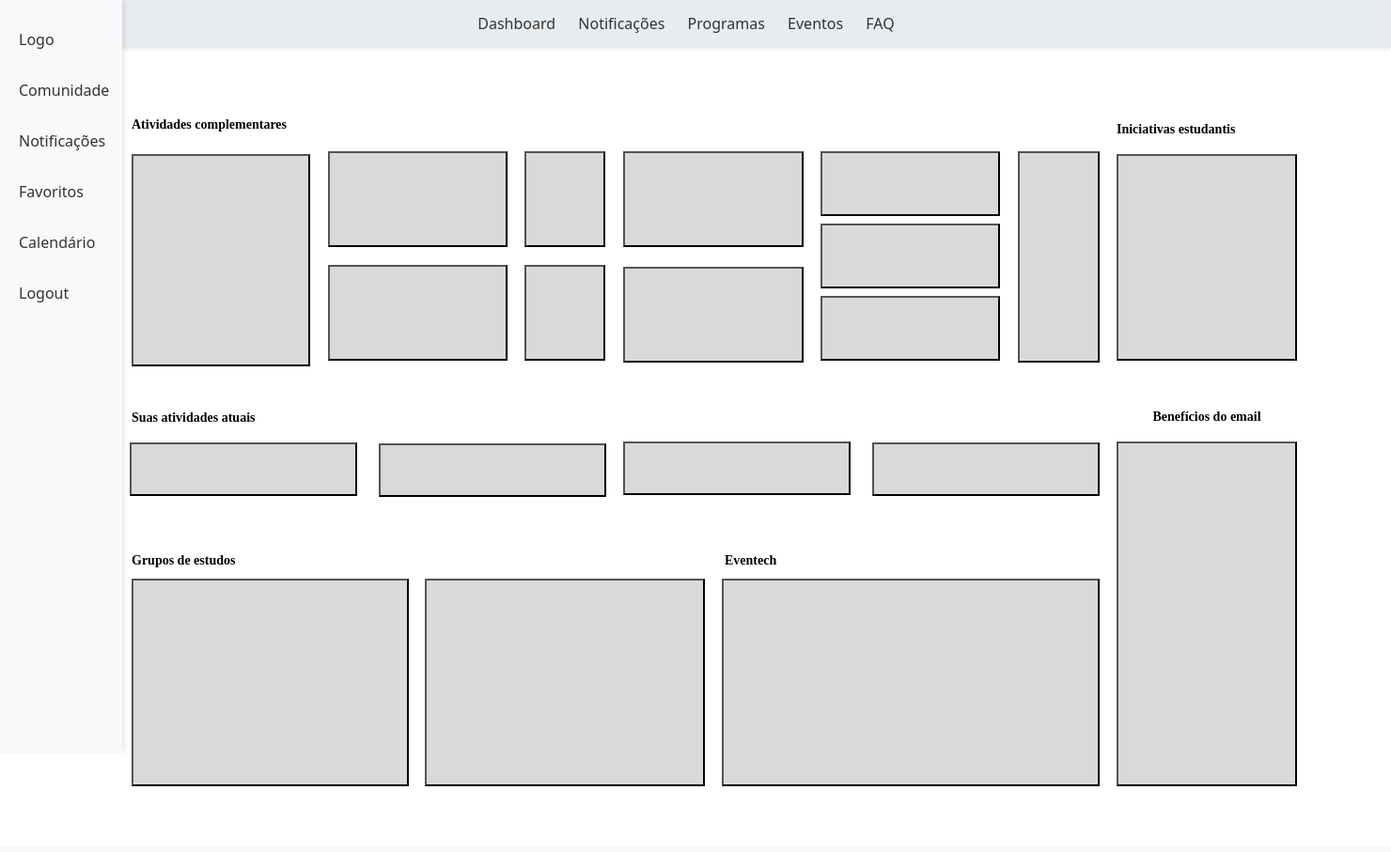
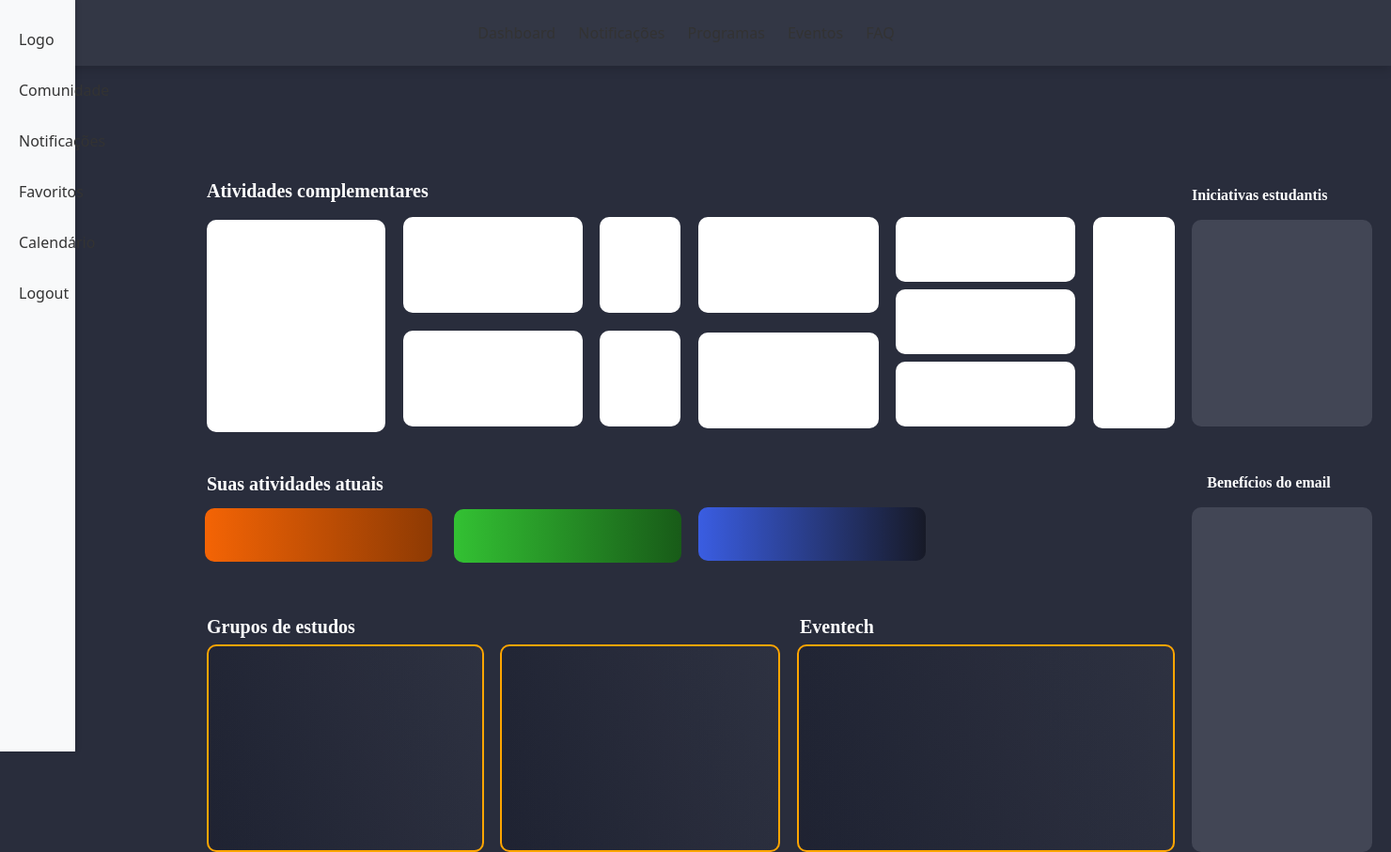
Before and after one commit to majupeixoto/polaris, a Django app: page /home_aluno/ in a window 1480 px wide. Shown: the whole page at 94% size. Before the commit the page ends 837 px from the top, so only its background shows below. Run offline with Django 5.2, Linux system fonts and the light colour scheme; a user stored in the database is signed in; data comes from the database, SQL or seed files in the repository; parts of the project's set-up code (start-up, migrations or seed data) failed here and were passed over.

Commit message:
mudanças interface prot de alta

```diff
--- a/Projeto/apps/templates/apps/home_aluno.html
+++ b/Projeto/apps/templates/apps/home_aluno.html
@@ -22,7 +22,6 @@
     <button id="botao_13"></button>
     <button id="botao_14"></button>
     <button id="botao_15"></button>
-    <button id="botao_16"></button>
     <button id="botao_17"></button>
     <button id="botao_18"></button>
     <button id="botao_19"></button>
--- a/Projeto/static/global/css/home_aluno.css
+++ b/Projeto/static/global/css/home_aluno.css
@@ -1,8 +1,10 @@
 body {
-    width: 1440px;
-    height: 900px;
+    width: calc(1440px - 80px); /* Adjust width to account for sidebar */
+    height: calc(900px - 70px); /* Adjust height to account for top bar */
     position: relative;
-    background: white;
+    background: #292D3C;
+    left: 80px; /* Sidebar width */
+    top: 70px; /* Top bar height */
 }
 
 #botao_1 {
@@ -11,7 +13,9 @@ body {
     left: 140px;
     top: 164px;
     position: absolute;
-    background: #D9D9D9;
+    background: #fff;
+    border: none;
+    border-radius: 10px;
 }
 
 #botao_2 {
@@ -20,7 +24,9 @@ body {
     left: 349px;
     top: 161px;
     position: absolute;
-    background: #D9D9D9;
+    background: #fff;
+    border: none;
+    border-radius: 10px;
 }
 
 #botao_3 {
@@ -29,7 +35,9 @@ body {
     left: 349px;
     top: 282px;
     position: absolute;
-    background: #D9D9D9;
+    background: #fff;
+    border: none;
+    border-radius: 10px;
 }
 
 #botao_4 {
@@ -38,7 +46,9 @@ body {
     left: 558px;
     top: 161px;
     position: absolute;
-    background: #D9D9D9;
+    background: #fff;
+    border: none;
+    border-radius: 10px;
 }
 
 #botao_5 {
@@ -47,7 +57,9 @@ body {
     left: 558px;
     top: 282px;
     position: absolute;
-    background: #D9D9D9;
+    background: #fff;
+    border: none;
+    border-radius: 10px;
 }
 
 #botao_6 {
@@ -56,7 +68,9 @@ body {
     left: 663px;
     top: 161px;
     position: absolute;
-    background: #D9D9D9;
+    background: #fff;
+    border: none;
+    border-radius: 10px;
 }
 
 #botao_7 {
@@ -65,7 +79,9 @@ body {
     left: 663px;
     top: 284px;
     position: absolute;
-    background: #D9D9D9;
+    background: #fff;
+    border: none;
+    border-radius: 10px;
 }
 
 #botao_8 {
@@ -74,7 +90,9 @@ body {
     left: 873px;
     top: 161px;
     position: absolute;
-    background: #D9D9D9;
+    background: #fff;
+    border: none;
+    border-radius: 10px;
 }
 
 #botao_9 {
@@ -83,7 +101,9 @@ body {
     left: 873px;
     top: 238px;
     position: absolute;
-    background: #D9D9D9;
+    background: #fff;
+    border: none;
+    border-radius: 10px;
 }
 
 #botao_10 {
@@ -92,7 +112,9 @@ body {
     left: 873px;
     top: 315px;
     position: absolute;
-    background: #D9D9D9;
+    background: #fff;
+    border: none;
+    border-radius: 10px;
 }
 
 #botao_11 {
@@ -101,7 +123,9 @@ body {
     left: 1083px;
     top: 161px;
     position: absolute;
-    background: #D9D9D9;
+    background: #fff;
+    border: none;
+    border-radius: 10px;
 }
 
 #botao_12 {
@@ -110,7 +134,8 @@ body {
     left: 1188px;
     top: 164px;
     position: absolute;
-    background: #D9D9D9;
+    background: var(--Cards-escuros, #424655);    border: none;
+    border-radius: 10px;
 }
 
 #botao_13 {
@@ -119,7 +144,9 @@ body {
     left: 138px;
     top: 471px;
     position: absolute;
-    background: #D9D9D9;
+    background: linear-gradient(90deg, #F46405 0%, #8E3A03 100%);
+    border: none;
+    border-radius: 10px;
 }
 
 #botao_14 {
@@ -128,7 +155,9 @@ body {
     left: 403px;
     top: 472px;
     position: absolute;
-    background: #D9D9D9;
+    background: linear-gradient(90deg, #33C133 0%, #185B18 100%);
+    border: none;
+    border-radius: 10px;
 }
 
 #botao_15 {
@@ -137,16 +166,9 @@ body {
     left: 663px;
     top: 470px;
     position: absolute;
-    background: #D9D9D9;
-}
-
-#botao_16 {
-    width: 242px;
-    height: 57px;
-    left: 928px;
-    top: 471px;
-    position: absolute;
-    background: #D9D9D9;
+    background: linear-gradient(90deg, #3A5DE2 0%, #171A27 100%);
+    border: none;
+    border-radius: 10px;
 }
 
 #botao_17 {
@@ -155,7 +177,9 @@ body {
     left: 1188px;
     top: 470px;
     position: absolute;
-    background: #D9D9D9;
+    background: var(--Cards-escuros, #424655);
+    border: none;
+    border-radius: 10px;
 }
 
 #botao_18 {
@@ -164,7 +188,10 @@ body {
     left: 140px;
     top: 616px;
     position: absolute;
-    background: #D9D9D9;
+    background: linear-gradient(0deg, rgba(0, 39, 189, 0.10) 0%, rgba(0, 39, 189, 0.10) 100%), linear-gradient(249deg, #333 0%, #222 100%);
+    border: none;
+    border-radius: 10px;
+    border: 2px solid orange;
 }
 
 #botao_19 {
@@ -173,7 +200,10 @@ body {
     left: 452px;
     top: 616px;
     position: absolute;
-    background: #D9D9D9;
+    background: linear-gradient(0deg, rgba(0, 39, 189, 0.10) 0%, rgba(0, 39, 189, 0.10) 100%), linear-gradient(249deg, #333 0%, #222 100%);
+    border: none;
+    border-radius: 10px;
+    border: 2px solid orange;
 }
 
 #botao_20 {
@@ -182,7 +212,10 @@ body {
     left: 768px;
     top: 616px;
     position: absolute;
-    background: #D9D9D9;
+    background: linear-gradient(0deg, rgba(0, 39, 189, 0.10) 0%, rgba(0, 39, 189, 0.10) 100%), linear-gradient(249deg, #333 0%, #222 100%);
+    border: none;
+    border-radius: 10px;
+    border: 2px solid orange;
 }
 
 #atividades-complementares {
@@ -190,8 +223,8 @@ body {
     top: 120px;
     position: absolute;
     text-align: right;
-    color: black;
-    font-size: 14px;
+    color: #fff;
+    font-size: 20px;
     font-family: Poppins;
     font-weight: 600;
     line-height: 26px;
@@ -203,8 +236,8 @@ body {
     top: 125px;
     position: absolute;
     text-align: right;
-    color: black;
-    font-size: 14px;
+    color: #fff;
+    font-size: 16px;
     font-family: Poppins;
     font-weight: 600;
     line-height: 26px;
@@ -216,8 +249,8 @@ body {
     top: 584px;
     position: absolute;
     text-align: right;
-    color: black;
-    font-size: 14px;
+    color: #fff;
+    font-size: 20px;
     font-family: Poppins;
     font-weight: 600;
     line-height: 26px;
@@ -225,13 +258,13 @@ body {
 }
 
 #beneficios-email {
-    width: 192px;
-    left: 1188px;
+    width: 230px;
+    left: 1155px;
     top: 431px;
     position: absolute;
     text-align: center;
-    color: black;
-    font-size: 14px;
+    color: #fff;
+    font-size: 16px;
     font-family: Poppins;
     font-weight: 600;
     line-height: 26px;
@@ -243,8 +276,8 @@ body {
     top: 432px;
     position: absolute;
     text-align: right;
-    color: black;
-    font-size: 14px;
+    color: #fff;
+    font-size: 20px;
     font-family: Poppins;
     font-weight: 600;
     line-height: 26px;
@@ -256,8 +289,8 @@ body {
     top: 584px;
     position: absolute;
     text-align: right;
-    color: black;
-    font-size: 14px;
+    color: #fff;
+    font-size: 20px;
     font-family: Poppins;
     font-weight: 600;
     line-height: 26px;
@@ -270,8 +303,8 @@ body {
     top: 0px;
     position: absolute;
     text-align: center;
-    color: black;
-    font-size: 14px;
+    color: #fff;
+    font-size: 20px;
     font-family: Poppins;
     font-weight: 400;
     line-height: 26px;
--- a/Projeto/static/global/css/navbar.css
+++ b/Projeto/static/global/css/navbar.css
@@ -9,13 +9,13 @@ content {
     top: 0;
     left: 0;
     right: 0;
-    height: 50px;
-    background-color: #e9ecef;
+    height: 70px;
+    background: rgba(255, 255, 255, 0.05);
     display: flex;
     align-items: center;
     justify-content: space-between;
     padding: 0 20px;
-    box-shadow: 0 2px 5px rgba(0,0,0,0.1);
+    box-shadow: 0px 4px 10px 0px rgba(0, 0, 0, 0.15);
     z-index: 1; /* Coloca a navbar superior abaixo da lateral */
   }
 
@@ -37,7 +37,7 @@ content {
     position: fixed;
     top: 0; /* Altera para cobrir a navbar superior */
     left: 0;
-    width: 130px;
+    width: 80px;
     height: 100%; /* A navbar lateral agora ocupa toda a altura */
     background-color: #f8f9fa; /* Removido o caractere extra `#` */
     padding-top: 20px;
```
